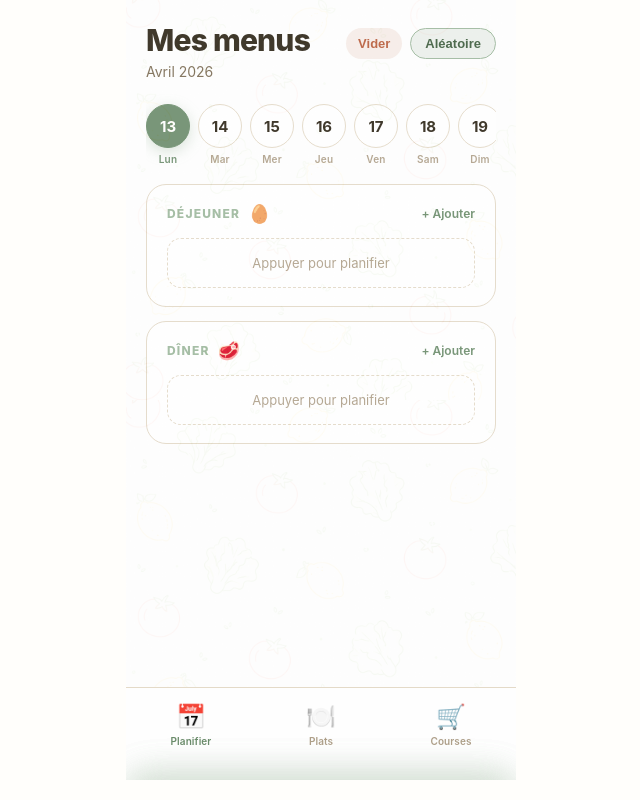
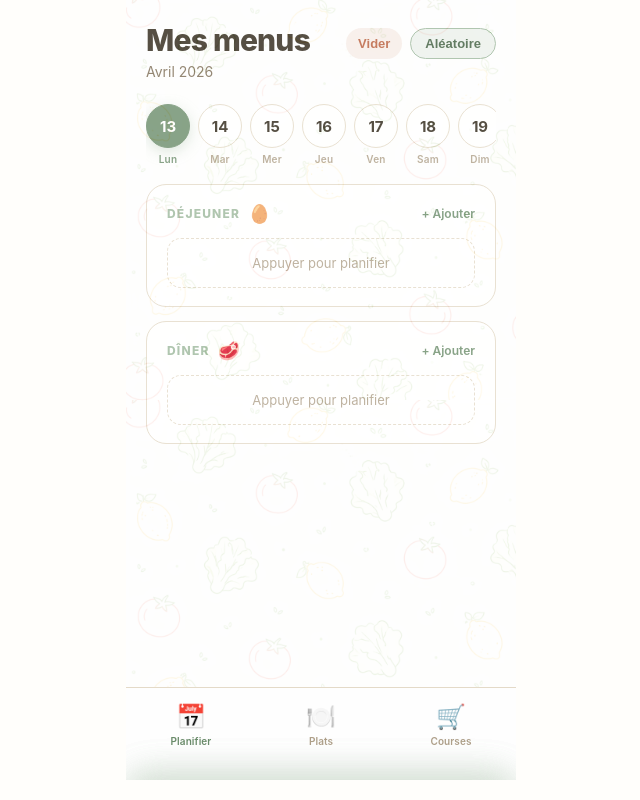
Before and after one commit to CelIOne/Mes-menus, a React (Vite) app: page / in a window 1280 px wide. Shown: the whole page, without its empty margins (319-959 px from the left). Built offline with nearby package versions, Linux system fonts and the light colour scheme.

Commit message:
Update App.jsx

```diff
--- a/src/App.jsx
+++ b/src/App.jsx
@@ -263,7 +263,7 @@ export default function App() {
   backgroundImage:'url(/fond-ecran.png)',
   backgroundRepeat:'repeat',
   backgroundSize:'600px',
-  opacity:0.10
+  opacity:0.20
 }} />
 
       <Toast msg={toast} bottom={toastBottom} />
```
